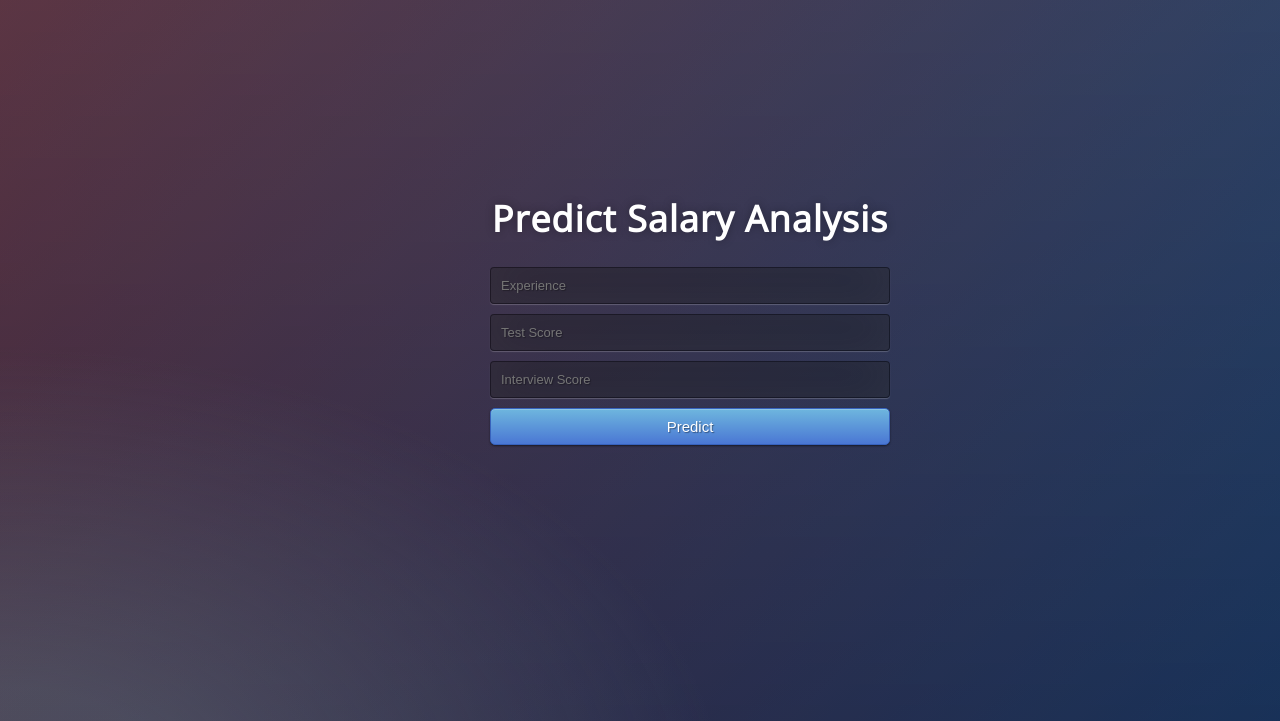
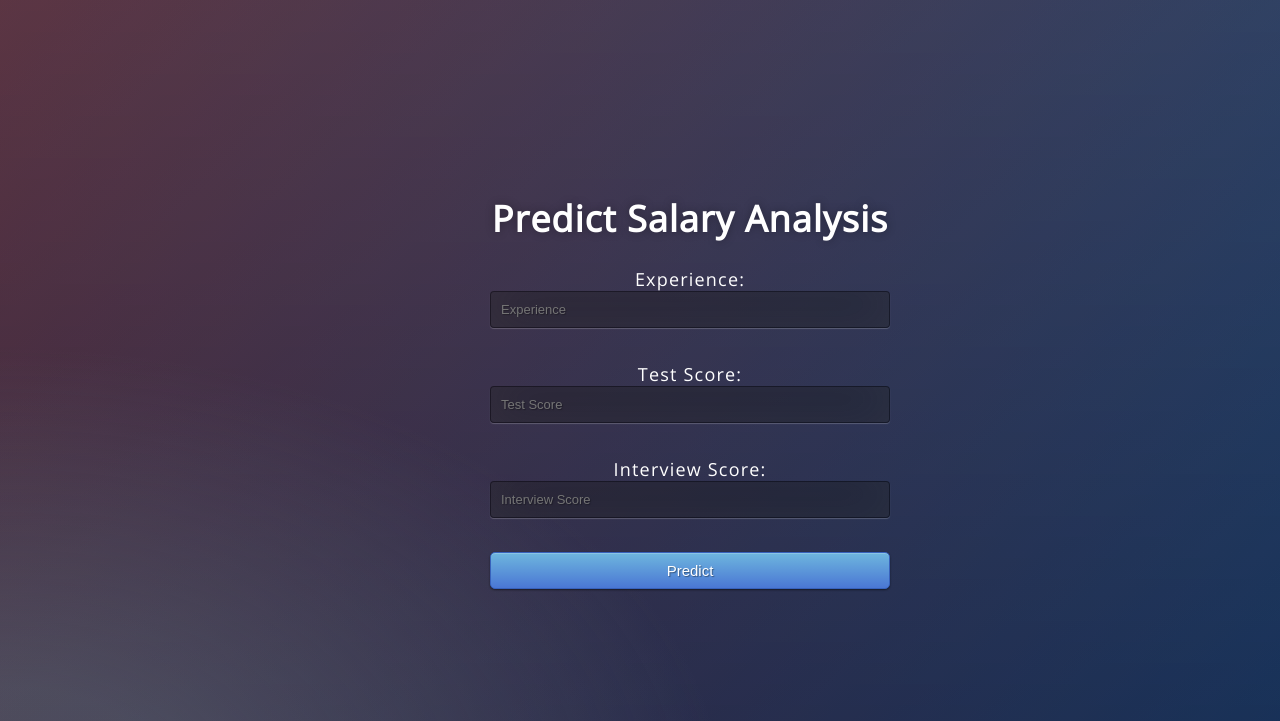
Before and after one commit to aniketkkolte2795/Heroku-MLDeployment, a Flask app: page / in a window 1280 px wide. Shown: the top 721 px of the page. Run offline with Flask 2, Linux system fonts and the light colour scheme; parts of the project's set-up code (start-up, migrations or seed data) failed here and were passed over.

Commit message:
Update index.html

```diff
--- a/templates/index.html
+++ b/templates/index.html
@@ -3,7 +3,7 @@
 <!--From https://codepen.io/frytyler/pen/EGdtg-->
 <head>
   <meta charset="UTF-8">
-  <title>Machine Learning API</title>
+  <title>ML API</title>
   <link href='https://fonts.googleapis.com/css?family=Pacifico' rel='stylesheet' type='text/css'>
 <link href='https://fonts.googleapis.com/css?family=Arimo' rel='stylesheet' type='text/css'>
 <link href='https://fonts.googleapis.com/css?family=Hind:300' rel='stylesheet' type='text/css'>
@@ -15,12 +15,14 @@
 <body>
  <div class="login">
 	<h1>Predict Salary Analysis</h1>
-
      <!-- Main Input For Receiving Query to our ML -->
     <form action="{{ url_for('predict')}}"method="post">
-    	<input type="text" name="experience" placeholder="Experience" required="required" />
-        <input type="text" name="test_score" placeholder="Test Score" required="required" />
-		<input type="text" name="interview_score" placeholder="Interview Score" required="required" />
+        <label>Experience: </label>
+    	<input type="text" name="experience" placeholder="Experience" required="required" /><br/><br/>
+    	 <label>Test Score: </label>
+        <input type="text" name="test_score" placeholder="Test Score" required="required" /><br/><br/>
+         <label>Interview Score: </label>
+		<input type="text" name="interview_score" placeholder="Interview Score" required="required" /><br/><br/>
 
         <button type="submit" class="btn btn-primary btn-block btn-large">Predict</button>
     </form>
```
